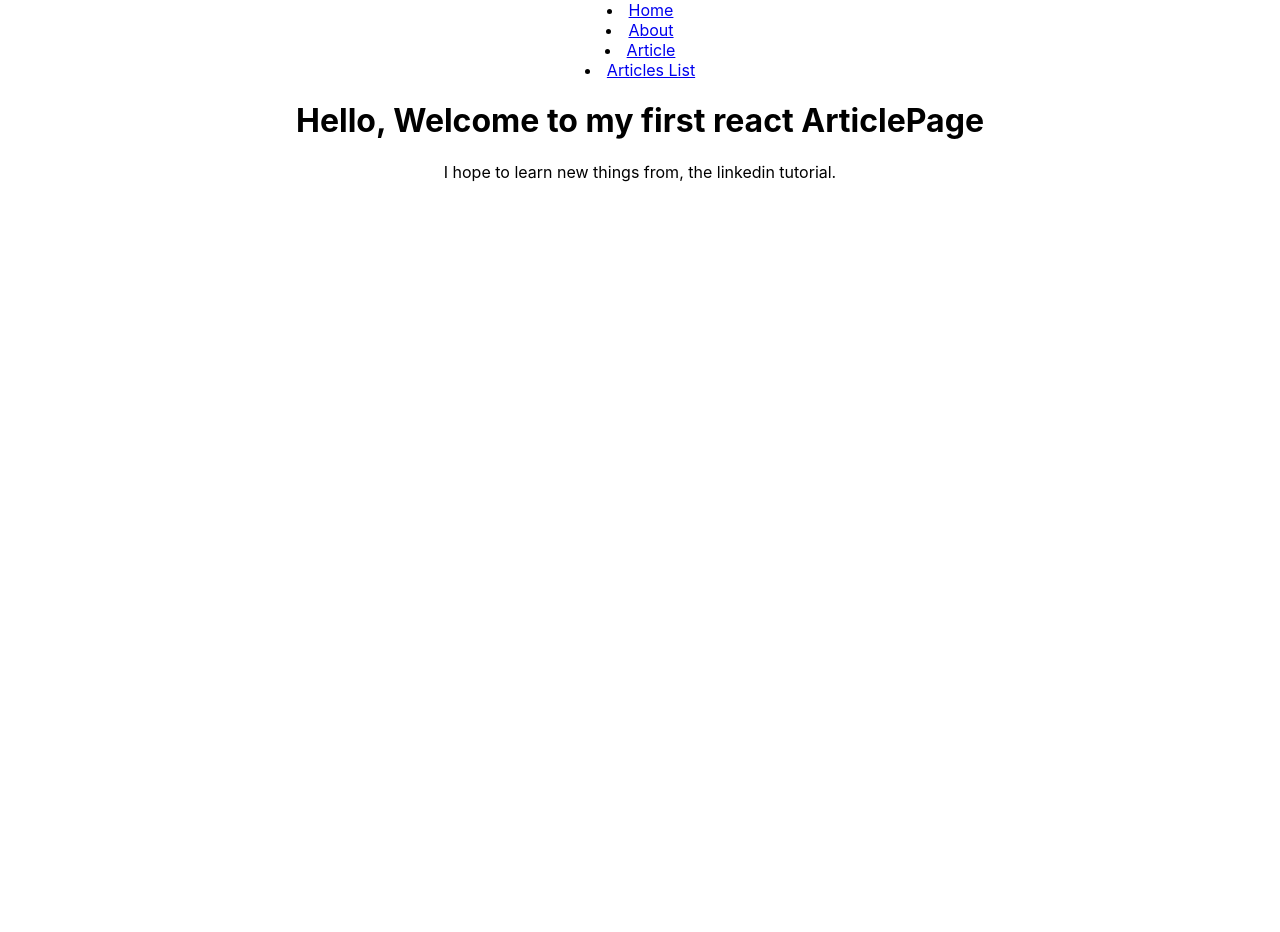
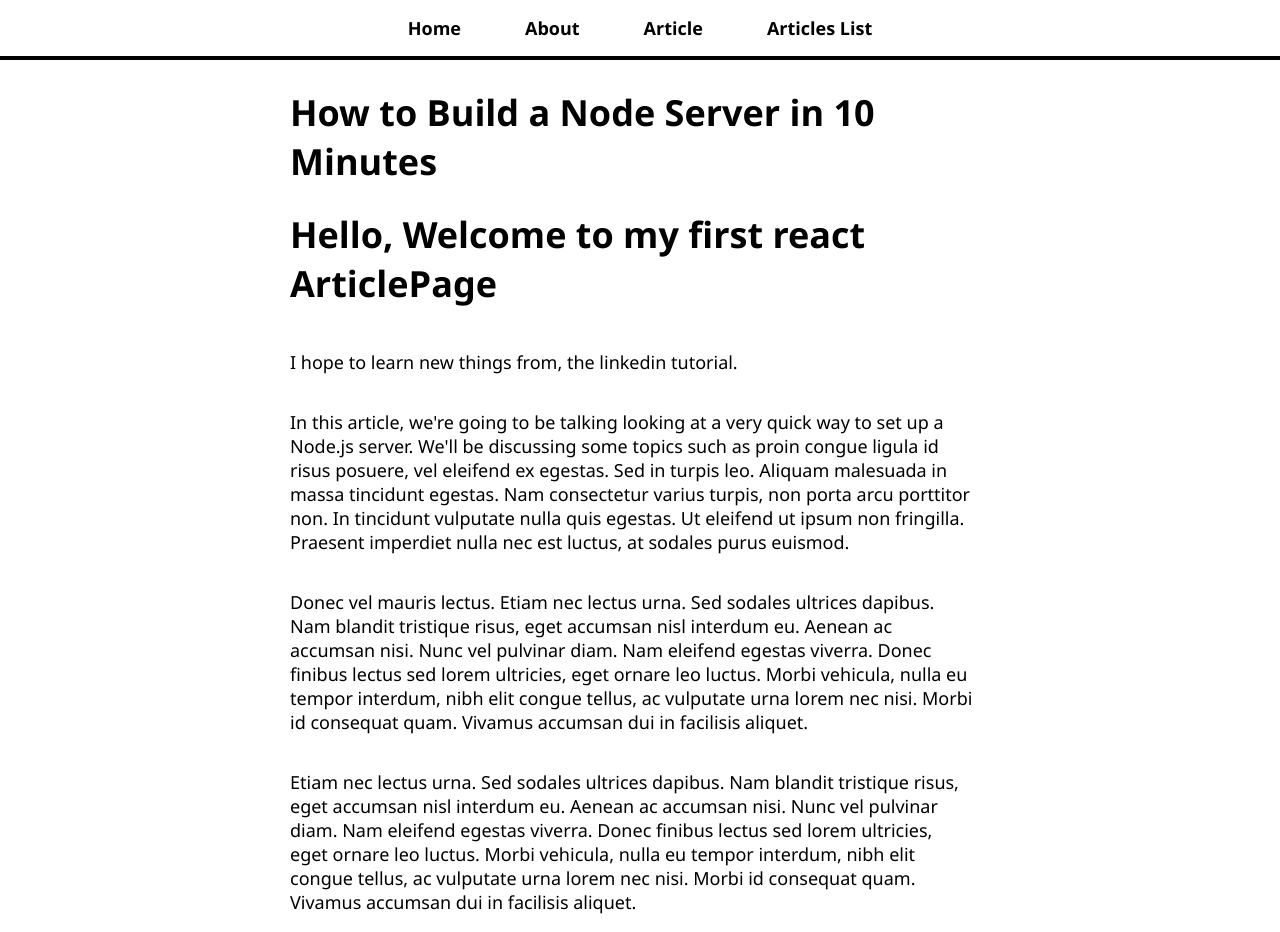
Before and after one commit to panda002/Learning-React, a React (Create React App) app in the folder FirstWebSite/my-website/: page /article/learn-node in a window 1280 px wide. Before the commit the page ends 800 px from the top, so only its background shows below. Built offline with nearby package versions, Linux system fonts and the light colour scheme.

Commit message:
Added the URL paraments for article list page

```diff
--- a/FirstWebSite/my-website/src/App.css
+++ b/FirstWebSite/my-website/src/App.css
@@ -1,38 +1,102 @@
-.App {
-  text-align: center;
+body {
+  font-family: 'Segoe UI', Tahoma, Geneva, Verdana, sans-serif;
+  font-size: 18px;
 }
 
-.App-logo {
-  height: 40vmin;
-  pointer-events: none;
+button {
+  padding: 16px;
+  font-family: 'Segoe UI', Tahoma, Geneva, Verdana, sans-serif;
+  font-size: 16px;
+  background-color: black;
+  color: white;
+  border-radius: 8px;
+  cursor: pointer;
 }
 
-@media (prefers-reduced-motion: no-preference) {
-  .App-logo {
-    animation: App-logo-spin infinite 20s linear;
-  }
+h3, h4 {
+  margin-bottom: 0;
 }
 
-.App-header {
-  background-color: #282c34;
-  min-height: 100vh;
-  display: flex;
-  flex-direction: column;
-  align-items: center;
-  justify-content: center;
-  font-size: calc(10px + 2vmin);
+nav {
+  border-bottom: 4px solid black;
+  text-align: center;
+  position: fixed;
+  top: 0;
+  width: 100%;
+  background: white;
+}
+
+nav ul {
+  list-style-type: none;
+  margin: 0;
+  padding: 0;
+}
+
+nav li {
+  display: inline-block;
+  padding-top: 16px;
+  padding-bottom: 16px;
+}
+
+nav a {
+  text-decoration: none;
+  color: black;
+  font-weight: bold;
+  padding: 16px 32px;
+}
+
+nav a:hover {
+  background: black;
   color: white;
 }
 
-.App-link {
-  color: #61dafb;
+#page-body {
+  max-width: 700px;
+  margin: auto;
+  padding-top: 64px;
 }
 
-@keyframes App-logo-spin {
-  from {
-    transform: rotate(0deg);
-  }
-  to {
-    transform: rotate(360deg);
-  }
+.article-list-item {
+  text-decoration: none;
+  color: black;
+  padding: 16px 0 0 0;
 }
+
+.article-list-item p {
+  padding-bottom: 32px;
+  border-bottom: 2px solid black;
+}
+
+#add-comment-form {
+  border-bottom: 2px solid black;
+  padding: 16px;
+}
+
+#add-comment-form h3 {
+  margin-bottom: 16px;
+}
+
+#add-comment-form input, textarea {
+  display: block;
+  width: 300px;
+  padding: 8px;
+  border-radius: 8px;
+  font-family: 'Segoe UI', Tahoma, Geneva, Verdana, sans-serif;
+  font-size: 18px;
+  border: 2px solid black;
+  margin-bottom: 16px;
+}
+
+#add-comment-form button {
+  width: 320px;
+}
+
+#upvotes-section button, p {
+  display: inline-block;
+  margin-right: 16px;
+}
+
+.comment {
+  border-bottom: 2px solid black;
+  padding: 16px;
+}
--- a/FirstWebSite/my-website/src/App.js
+++ b/FirstWebSite/my-website/src/App.js
@@ -19,7 +19,7 @@
           <div id = "page-body">
           <Route path="/" component={HomePage} exact/>
           <Route path="/about" component={AboutPage} />
-          <Route path="/article" component={ArticlePage} />
+          <Route path="/article/:name" component={ArticlePage} />
           <Route path="/articles-list" component={ArticlesList} />
           </div>
         </div>
--- a/FirstWebSite/my-website/src/pages/ArticlePage.js
+++ b/FirstWebSite/my-website/src/pages/ArticlePage.js
@@ -1,13 +1,26 @@
 import React from "react";
+import articleContent from './article-content';
 
-const ArticlePage = () => (
+const ArticlePage = ({ match }) => {
+    const name = match.params.name;
+    const article = articleContent.find(article => article.name === name);
+    if (!article) return <h1>Article doesn't exist.</h1>
+    return (
+
         <>
+            <h1>{article.title}</h1>
             <h1>Hello, Welcome to my first react ArticlePage</h1>
             <p>
                 I hope to learn new things from, the linkedin tutorial.
             </p>
+                {article.content.map((paragraph, key) => (
+                    <p key={key}>{paragraph}</p>
+                )
+                )}
         </>
 
     );
+}
+
 
 export default ArticlePage;
--- a/FirstWebSite/my-website/src/pages/ArticlesList.js
+++ b/FirstWebSite/my-website/src/pages/ArticlesList.js
@@ -1,11 +1,21 @@
 import React from "react";
+import articleContent from './article-content';
+import { Link } from 'react-router-dom'
 
 const ArticlesList = () => (
     <>
         <h1>Hello, Welcome to my first react ArticlesList page</h1>
         <p>
             I hope to learn new things from, the linkedin tutorial.
+            Below is a list of all the articles in our site.
         </p>
+        <h2>Articles</h2>
+        {articleContent.map((article, key) => (
+            <Link className = "article-list-item" key = {key} to={`/article/${article.name}`}>
+                <h3>{article.title}</h3>
+                <p>{article.content[0].substring(0, 150)}...</p>
+            </Link>
+        ))};
     </>
 
 );
--- /dev/null
+++ b/FirstWebSite/my-website/src/pages/article-content.js
@@ -0,0 +1,77 @@
+const articles = [
+    {
+        name: 'learn-react',
+        title: 'The Fastest Way to Learn React',
+        content: [
+            `Welcome! Today we're going to be talking about the fastest way to
+            learn React. We'll be discussing some topics such as proin congue
+            ligula id risus posuere, vel eleifend ex egestas. Sed in turpis leo.
+            Aliquam malesuada in massa tincidunt egestas. Nam consectetur varius turpis,
+            non porta arcu porttitor non. In tincidunt vulputate nulla quis egestas. Ut
+            eleifend ut ipsum non fringilla. Praesent imperdiet nulla nec est luctus, at
+            sodales purus euismod.`,
+            `Donec vel mauris lectus. Etiam nec lectus urna. Sed sodales ultrices dapibus.
+            Nam blandit tristique risus, eget accumsan nisl interdum eu. Aenean ac accumsan
+            nisi. Nunc vel pulvinar diam. Nam eleifend egestas viverra. Donec finibus lectus
+            sed lorem ultricies, eget ornare leo luctus. Morbi vehicula, nulla eu tempor
+            interdum, nibh elit congue tellus, ac vulputate urna lorem nec nisi. Morbi id
+            consequat quam. Vivamus accumsan dui in facilisis aliquet.`,
+            `Etiam nec lectus urna. Sed sodales ultrices dapibus.
+            Nam blandit tristique risus, eget accumsan nisl interdum eu. Aenean ac accumsan
+            nisi. Nunc vel pulvinar diam. Nam eleifend egestas viverra. Donec finibus lectus
+            sed lorem ultricies, eget ornare leo luctus. Morbi vehicula, nulla eu tempor
+            interdum, nibh elit congue tellus, ac vulputate urna lorem nec nisi. Morbi id
+            consequat quam. Vivamus accumsan dui in facilisis aliquet.`,
+        ]
+    },    {
+        name: 'learn-node',
+        title: 'How to Build a Node Server in 10 Minutes',
+        content: [
+            `In this article, we're going to be talking looking at a very quick way
+            to set up a Node.js server. We'll be discussing some topics such as proin congue
+            ligula id risus posuere, vel eleifend ex egestas. Sed in turpis leo.
+            Aliquam malesuada in massa tincidunt egestas. Nam consectetur varius turpis,
+            non porta arcu porttitor non. In tincidunt vulputate nulla quis egestas. Ut
+            eleifend ut ipsum non fringilla. Praesent imperdiet nulla nec est luctus, at
+            sodales purus euismod.`,
+            `Donec vel mauris lectus. Etiam nec lectus urna. Sed sodales ultrices dapibus.
+            Nam blandit tristique risus, eget accumsan nisl interdum eu. Aenean ac accumsan
+            nisi. Nunc vel pulvinar diam. Nam eleifend egestas viverra. Donec finibus lectus
+            sed lorem ultricies, eget ornare leo luctus. Morbi vehicula, nulla eu tempor
+            interdum, nibh elit congue tellus, ac vulputate urna lorem nec nisi. Morbi id
+            consequat quam. Vivamus accumsan dui in facilisis aliquet.`,
+            `Etiam nec lectus urna. Sed sodales ultrices dapibus.
+            Nam blandit tristique risus, eget accumsan nisl interdum eu. Aenean ac accumsan
+            nisi. Nunc vel pulvinar diam. Nam eleifend egestas viverra. Donec finibus lectus
+            sed lorem ultricies, eget ornare leo luctus. Morbi vehicula, nulla eu tempor
+            interdum, nibh elit congue tellus, ac vulputate urna lorem nec nisi. Morbi id
+            consequat quam. Vivamus accumsan dui in facilisis aliquet.`,
+        ]
+    },     {
+        name: 'my-thoughts-on-resumes',
+        title: 'My Thoughts on Resumes',
+        content: [
+            `Today is the day I talk about something which scares most people: resumes.
+            In reality, I'm not sure why people have such a hard time with proin congue
+            ligula id risus posuere, vel eleifend ex egestas. Sed in turpis leo.
+            Aliquam malesuada in massa tincidunt egestas. Nam consectetur varius turpis,
+            non porta arcu porttitor non. In tincidunt vulputate nulla quis egestas. Ut
+            eleifend ut ipsum non fringilla. Praesent imperdiet nulla nec est luctus, at
+            sodales purus euismod.`,
+            `Donec vel mauris lectus. Etiam nec lectus urna. Sed sodales ultrices dapibus.
+            Nam blandit tristique risus, eget accumsan nisl interdum eu. Aenean ac accumsan
+            nisi. Nunc vel pulvinar diam. Nam eleifend egestas viverra. Donec finibus lectus
+            sed lorem ultricies, eget ornare leo luctus. Morbi vehicula, nulla eu tempor
+            interdum, nibh elit congue tellus, ac vulputate urna lorem nec nisi. Morbi id
+            consequat quam. Vivamus accumsan dui in facilisis aliquet.`,
+            `Etiam nec lectus urna. Sed sodales ultrices dapibus.
+            Nam blandit tristique risus, eget accumsan nisl interdum eu. Aenean ac accumsan
+            nisi. Nunc vel pulvinar diam. Nam eleifend egestas viverra. Donec finibus lectus
+            sed lorem ultricies, eget ornare leo luctus. Morbi vehicula, nulla eu tempor
+            interdum, nibh elit congue tellus, ac vulputate urna lorem nec nisi. Morbi id
+            consequat quam. Vivamus accumsan dui in facilisis aliquet.`,
+        ]
+    },
+];
+
+export default articles;
```
Lines whose indentation alone changed are shown as unchanged.
